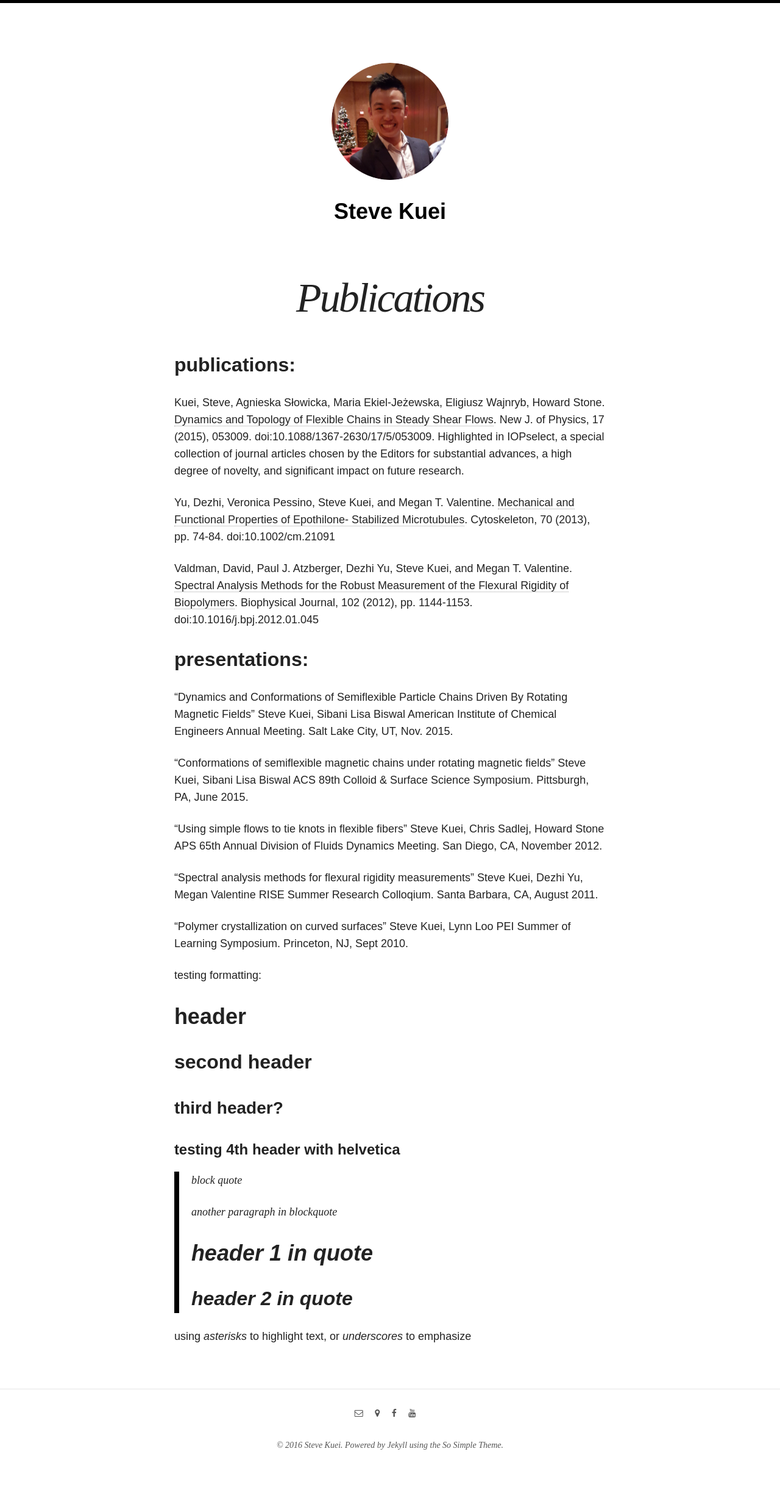
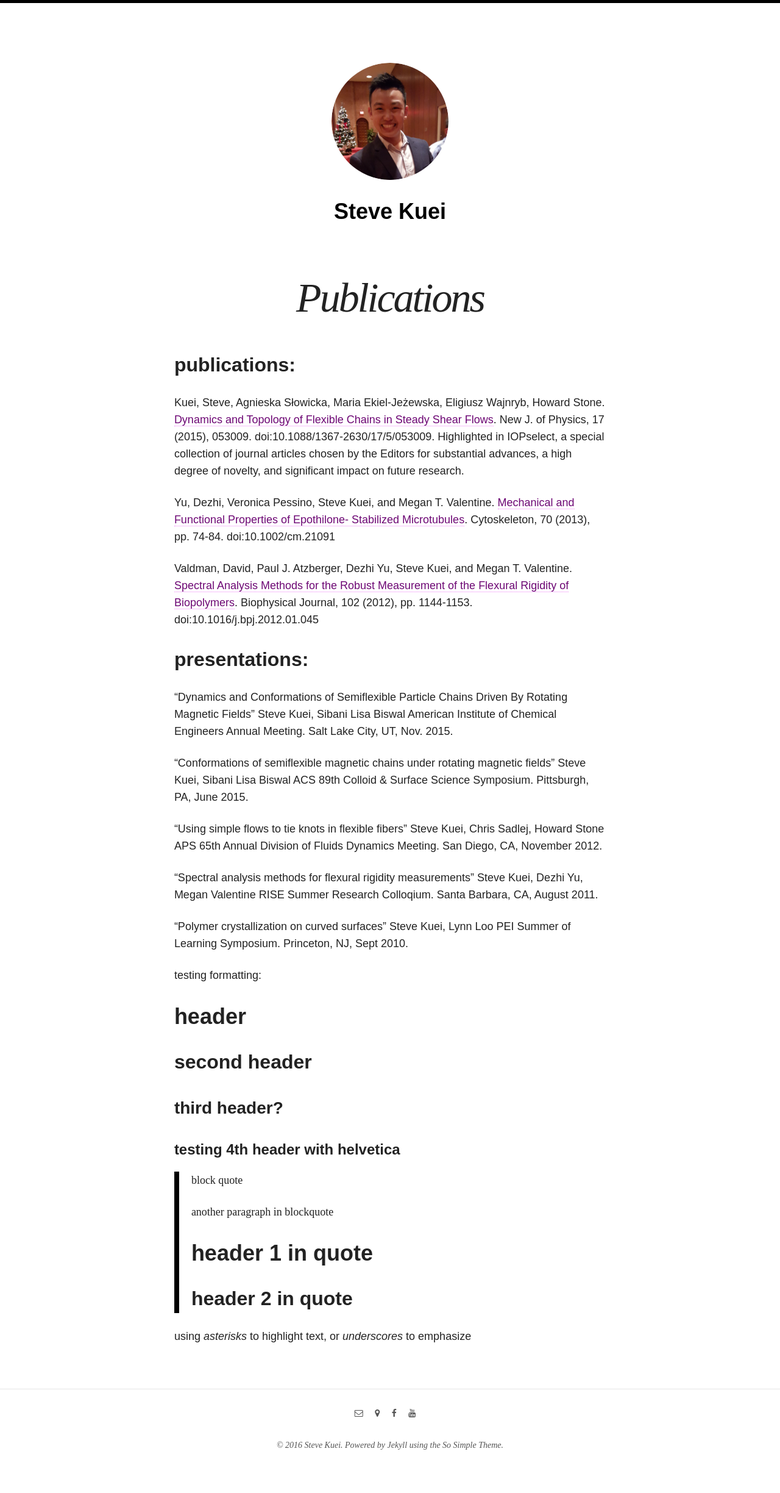
Before and after one commit to scallionpancake/old-website, a Jekyll site: the page built from publications/index.md, in a window 1280 px wide. Shown: the whole page at 61% size. Built offline with Jekyll 4.4.1, drawn with Linux system fonts in a browser that asks for light colours; nearby versions of some CDN libraries.

Commit message:
010216_v4
sass fixed! getting some color and italics back.

```diff
--- a/_sass/_base.scss
+++ b/_sass/_base.scss
@@ -175,7 +175,7 @@
 
 blockquote {
 	font-family: $alt-font;
-	font-style: italic;
+	font-style: normal;
 	@include font-size(16);
 	padding-left: 20px;
 	border-left: 8px solid $black;
--- a/_sass/_variables.scss
+++ b/_sass/_variables.scss
@@ -26,8 +26,9 @@
 $border-color       : #ddd;
 $white              : #fff;
 $black              : #000;
+$purple				: #6d0774;
 $accent-color       : $black;
-$link-color         : #222;
+$link-color         : $purple;
 
 $table-border-color           : $border-color;
 $table-border                 : 1px solid $table-border-color;
```
